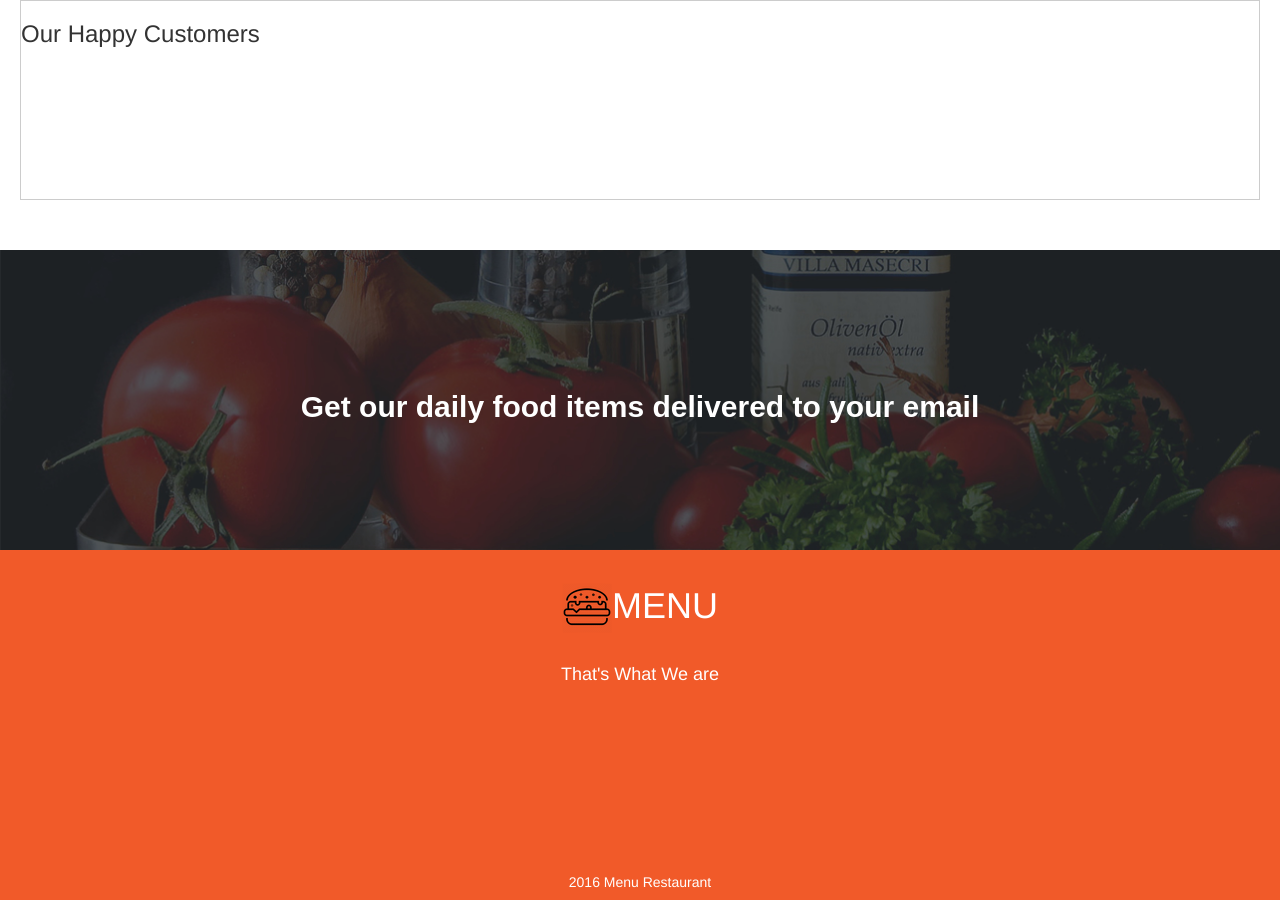
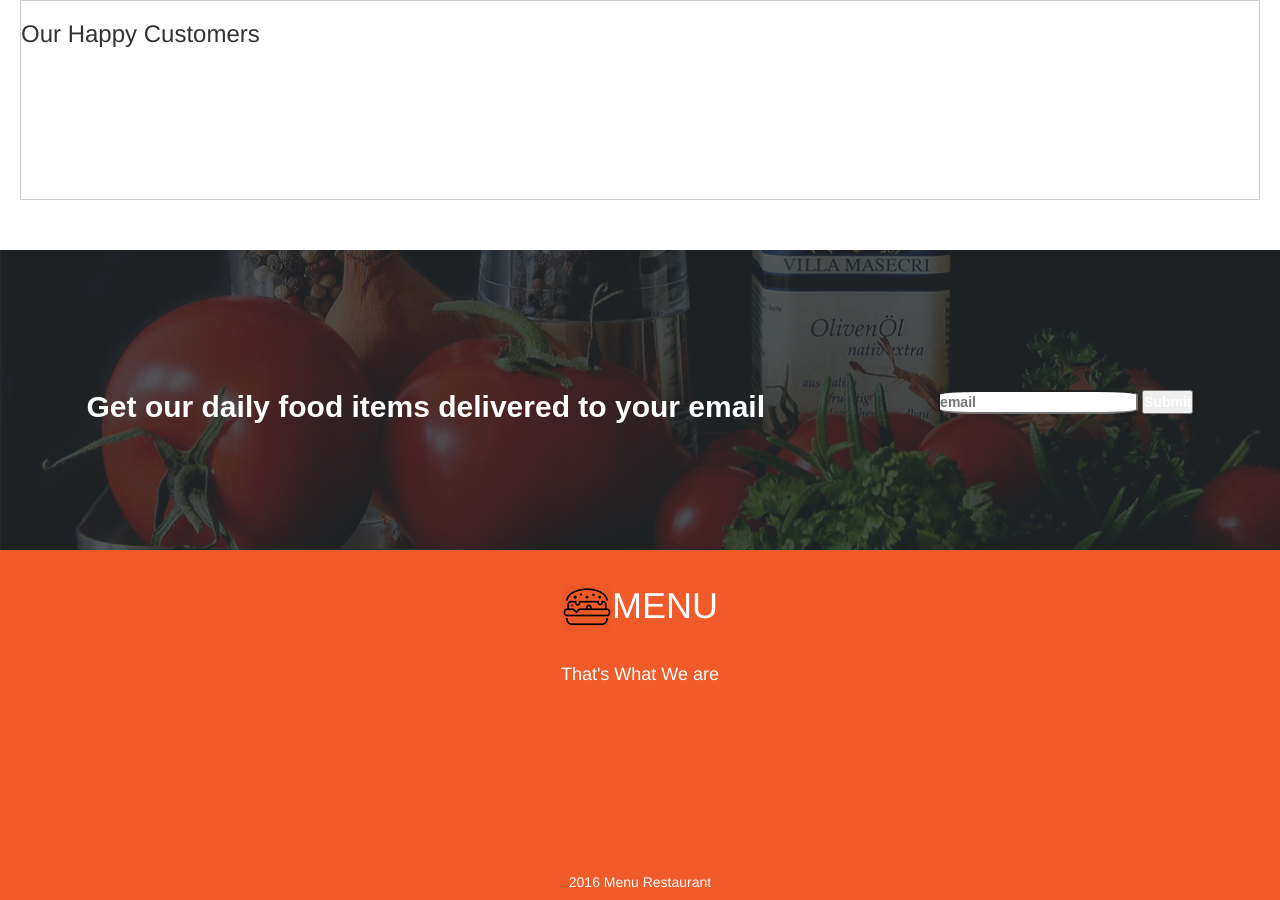
Before and after one commit to Abdullahinur/anitaskitchen, a plain HTML site: page index.html in a window 1280 px wide. Shown: the part 2795-3695 px from the top of the page. Drawn offline with nearby package versions, Linux system fonts and the light colour scheme.

Commit message:
add form class and button to footer

```diff
--- a/css/styles.css
+++ b/css/styles.css
@@ -137,6 +137,10 @@
   margin-top: 40px;
 }
 
+input {
+  border-radius: 20%;
+}
+
 .innerbox {
   border-top: 100px;
   border: 1px #ccc solid;
--- a/index.html
+++ b/index.html
@@ -69,7 +69,11 @@
 </div>
 <div class="footer">
   <div class="box-3">
-<h2 class="email">Get our daily food items delivered to your email</h2>
+  <h2 class="email">Get our daily food items delivered to your email</h2>
+  <form action="/submit-email" class="email">
+<input type="text" placeholder="email">
+<button type="submit">Submit</button>
+</form>
   </div>
   <div class="box-4">
     <h1 class="menu"><img src="assets/rsz_11burger1.png">MENU</h1>
```
